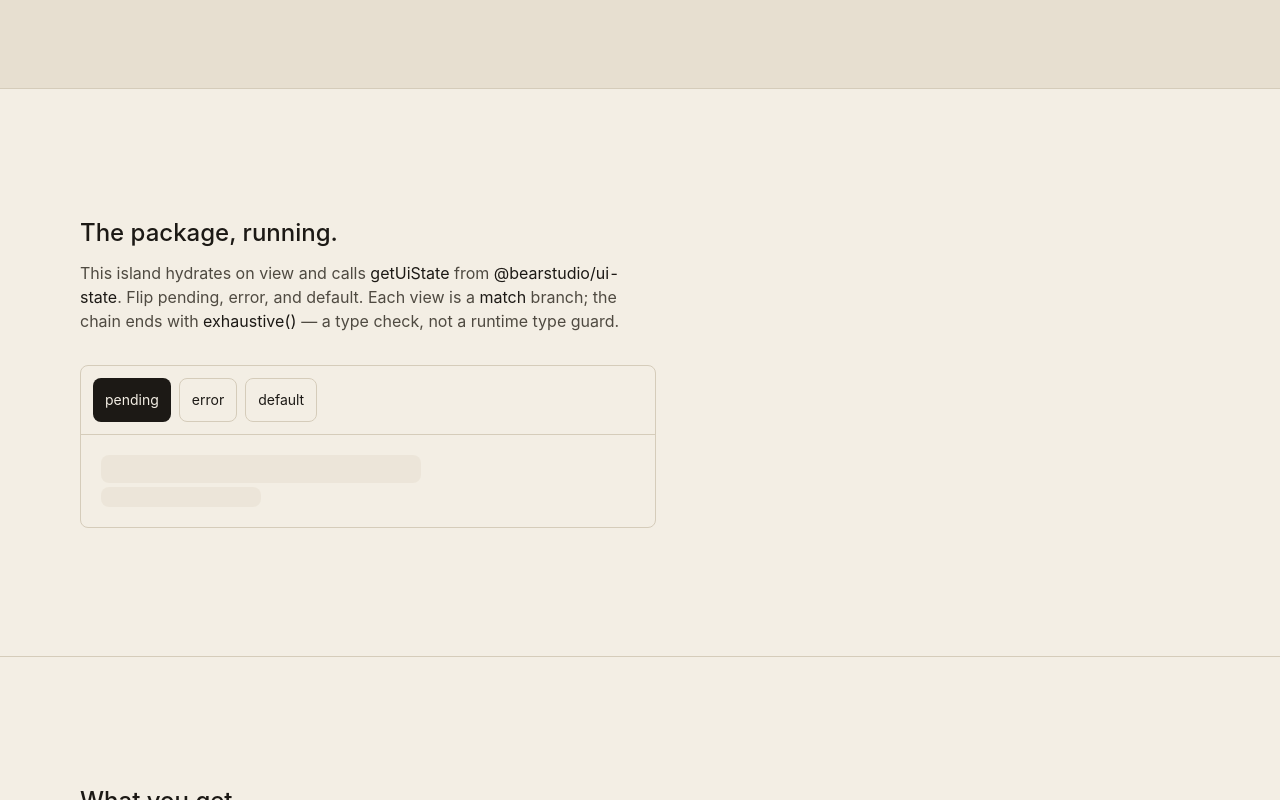
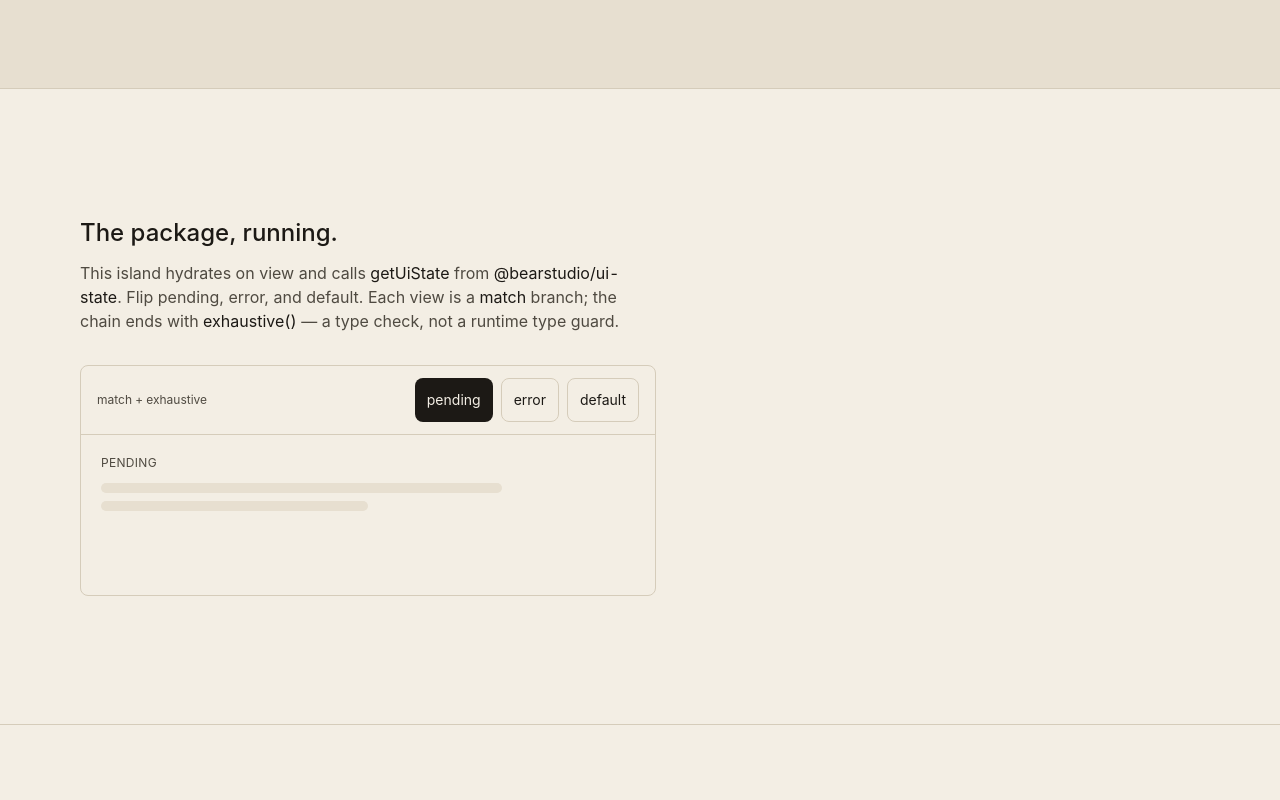
Before and after one commit to BearStudio/ui-state, an Astro site in the folder apps/landing/: page / in a window 1280 px wide. Both pictures are taken after a click on the button "pending". Shown: the part 1324-2124 px from the top of the page. Built offline with nearby package versions, Linux system fonts and the light colour scheme; Astro itself is replaced by a stand-in of ours.

Commit message:
polish(landing): match-plus-exhaustive demo with skeleton pending

```diff
--- a/apps/landing/src/components/StateDemo.tsx
+++ b/apps/landing/src/components/StateDemo.tsx
@@ -36,12 +36,12 @@ export function StateDemo() {
     [status],
   );
 
-  const pendingLabel = ui.when("pending", () => "Fetching the book");
-
   return (
     <div className="overflow-hidden rounded-lg border border-line bg-paper">
+      <div className="flex flex-wrap items-center justify-between gap-3 border-b border-line px-4 py-3">
+        <p className="font-mono text-xs text-ink-soft">match + exhaustive</p>
         <div
-        className="flex flex-wrap gap-2 p-3"
+          className="flex flex-wrap gap-2"
           role="group"
           aria-label="Simulated query status"
         >
@@ -58,7 +58,7 @@ export function StateDemo() {
                 className={
                   selected
                     ? "min-h-11 rounded-lg bg-ink px-3 font-mono text-sm text-paper"
-                  : "min-h-11 rounded-lg border border-line bg-paper px-3 font-mono text-sm text-ink hover:border-ink"
+                    : "min-h-11 rounded-lg border border-line bg-paper px-3 font-mono text-sm text-ink"
                 }
               >
                 {control.label}
@@ -66,15 +66,16 @@ export function StateDemo() {
             );
           })}
         </div>
-      <div className="min-h-[4.75rem] border-t border-line p-5">
+      </div>
+      <div className="min-h-40 p-5">
         {ui
           .match("pending", () => (
             <article aria-busy="true" aria-live="polite">
-              <div className="h-7 w-3/4 max-w-80 rounded-lg bg-paper-2 motion-safe:animate-pulse" />
-              <div className="mt-1 h-5 w-40 rounded-lg bg-paper-2 motion-safe:animate-pulse" />
-              {pendingLabel ? (
-                <p className="sr-only">{pendingLabel}</p>
-              ) : null}
+              <p className="font-mono text-xs tracking-wide text-ink-soft uppercase">
+                pending
+              </p>
+              <div className="mt-3 h-2.5 w-3/4 rounded-lg bg-paper-2" />
+              <div className="mt-2 h-2.5 w-1/2 rounded-lg bg-paper-2" />
             </article>
           ))
           .match("error", () => (
```
Lines whose indentation alone changed are shown as unchanged.
